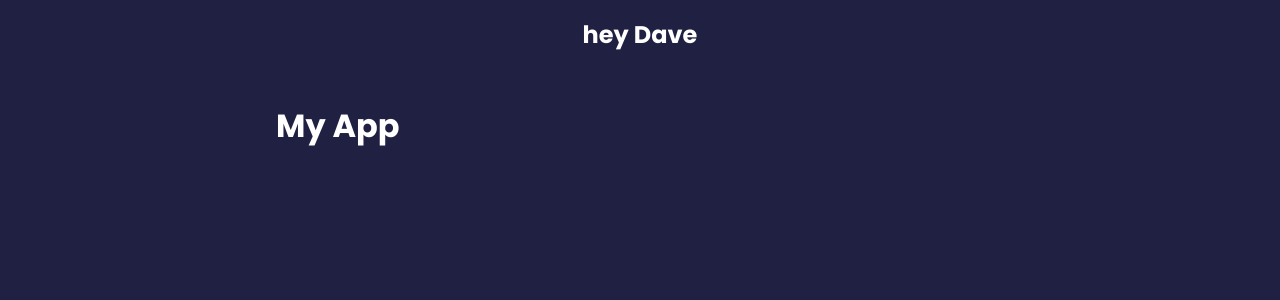
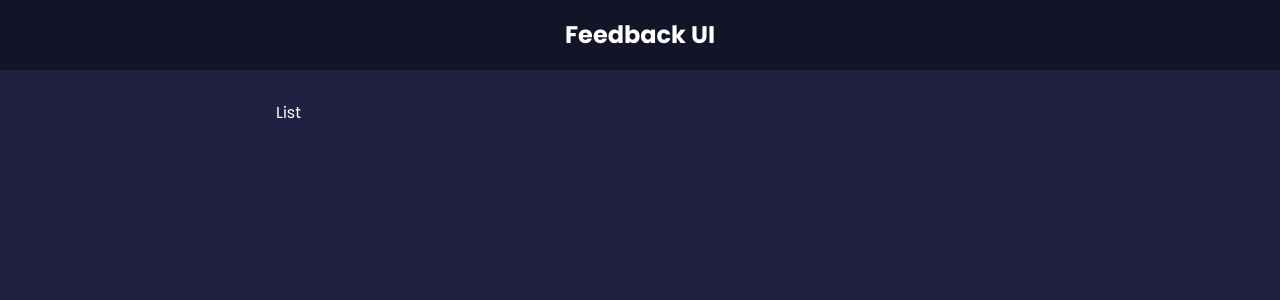
Before and after one commit to ImagenMan/feedback_app, a React (Create React App) app: page / in a window 1280 px wide. Shown: the top 300 px of the page. Built offline with nearby package versions, Linux system fonts and the light colour scheme.

Commit message:
added feedback list items

```diff
--- a/src/App.js
+++ b/src/App.js
@@ -1,11 +1,17 @@
+import { useState } from 'react'
 import Header  from "./components/Header"
+import FeedbackList from "./components/FeedbackList"
+import FeedbackData from './data/FeedbackData'
 
 function App() {
+    const [feedback, setFeedback] = useState
+    (FeedbackData)
+
     return (
         <>
-        <Header text="hey Dave" />
+        <Header  />
     <div className="container">
-        <h1>My App</h1>
+        <FeedbackList feedback={feedback}/>
     </div>
     </>
     )
--- /dev/null
+++ b/src/components/FeedbackList.jsx
@@ -0,0 +1,8 @@
+function FeedbackList({feedback}) {
+    console.log(feedback)
+  return (
+    <div>List</div>
+  )
+}
+
+export default FeedbackList
--- a/src/components/Header.jsx
+++ b/src/components/Header.jsx
@@ -1,10 +1,14 @@
 import PropTypes from 'prop-types'
 
-function Header({ text }) {
+function Header({ text, bgColor, textColor }) {
+    const headerStyles = {
+        backgroundColor: bgColor,
+        color: textColor
+    }
   return (
-    <header>
+    <header style={headerStyles}>
         <div className="container">
-            <h2>{ text }</h2>
+            <h2>{text}</h2>
         </div>
     </header>
   )
@@ -12,9 +16,13 @@ function Header({ text }) {
 
 Header.defaultProps = {
     text: 'Feedback UI',
+    bgColor: 'rgba(0,0,0,0.4)',
+    textColor: '#ffffff'
 }
 Header.propTypes = {
-    text: PropTypes.string
+    text: PropTypes.string,
+    bgColor: PropTypes.string,
+    textColor: PropTypes.string
 }
 
 export default Header
--- /dev/null
+++ b/src/data/FeedbackData.js
@@ -0,0 +1,24 @@
+const FeedbackData = [
+    {
+        id: 1,
+        rating: 10,
+        text: 'Lorem ipsum dolor sit amet consectetur adipisicing elit. Nam velit iusto nisi cupiditate hic quam fugiat cumque debitis consectetur odit est optio, eveniet ullam quis, saepe autem. Consectetur, quas voluptas.'
+    },
+    {
+        id: 2,
+        rating: 7,
+        text: 'elit. Nam velit iusto nisi cupiditate hic quam fugiat cumque debitis consectetur odit est optio, eveniet ullam quis, saepe autem. Consectetur, quas voluptas.'
+    },
+    {
+        id: 3,
+        rating: 9,
+        text: 'Nam velit iusto nisi cupiditate hic quam fugiat cumque debitis consectetur odit est optio, eveniet ullam quis, saepe autem. Consectetur, quas voluptas.'
+    },
+    {
+        id: 4,
+        rating: 10,
+        text: 'Lorem ipsum dolor sit amet consectetur adipisicing elit. Nam velit iusto nisi cupiditate hic quam fugiat cumque debitis consectetur odit est optio, eveniet ullam quis, saepe autem. Consectetur, quas voluptas.'
+    }
+]
+
+export default FeedbackData
```
Also changed, not shown: src/components/FeedbackItem.jsx (added, +16 -0 lines).
